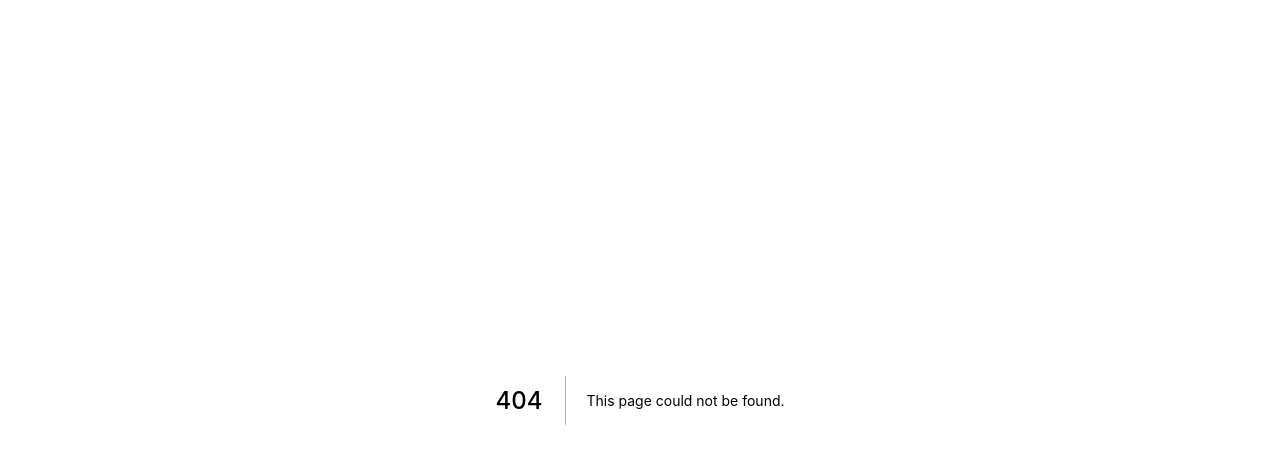
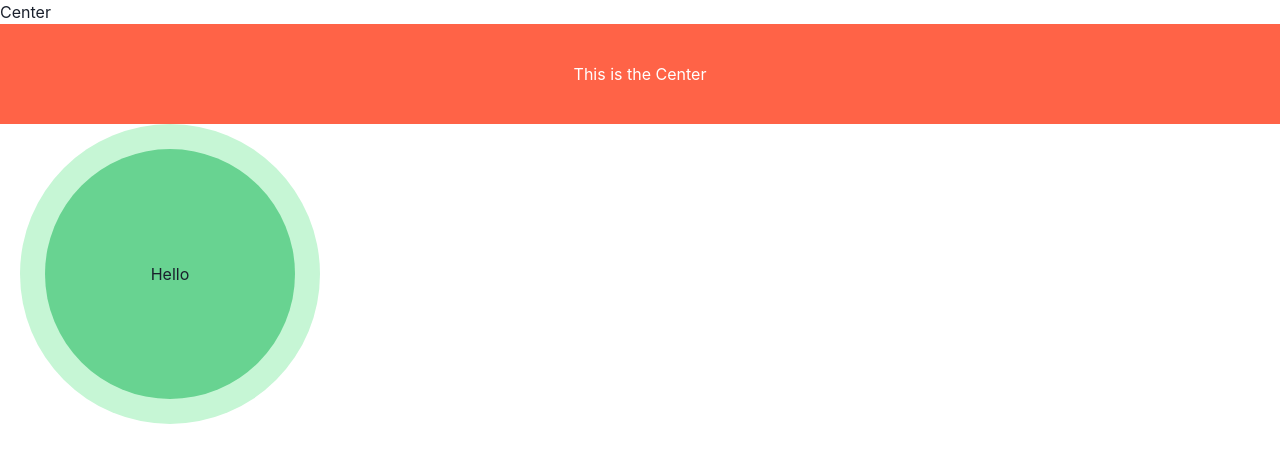
Before and after one commit to ThiagoPereiraSje/learn-chakra-ui, a Next.js app: page /center in a window 1280 px wide. Before the commit this address had no page. Shown: the top 462 px of the page. Built offline with nearby package versions, Linux system fonts and the light colour scheme.

Commit message:
Adding the center component

```diff
--- /dev/null
+++ b/pages/center.jsx
@@ -0,0 +1,37 @@
+import { Center, Circle } from "@chakra-ui/react";
+import { useEffect, useState } from "react";
+
+export default function _Center() {
+  const [bCircle, setBCircle] = useState(300);
+
+  useEffect(() => {
+    if (bCircle < 300) {
+      setBCircle((prev) => prev + 1);
+    }
+  }, [bCircle]);
+
+  return (
+    <>
+      <h1>Center</h1>
+
+      <Center bg="tomato" h="100px" color="white">
+        This is the Center
+      </Center>
+
+      <Circle
+        bgColor="green.100"
+        width={bCircle}
+        height={bCircle}
+        marginLeft="20px">
+        <Circle
+          as="button"
+          onClick={() => setBCircle(0)}
+          bgColor="green.300"
+          width={bCircle - 50}
+          height={bCircle - 50}>
+          {bCircle >= 250 ? <p>Hello</p> : ""}
+        </Circle>
+      </Circle>
+    </>
+  );
+}
--- a/pages/index.jsx
+++ b/pages/index.jsx
@@ -14,6 +14,10 @@ export default function Home() {
       <br />
       <Link href="/box">
         <a>Box</a>
+      </Link>{" "}
+      <br />
+      <Link href="/center">
+        <a>Center</a>
       </Link>
     </div>
   );
```
